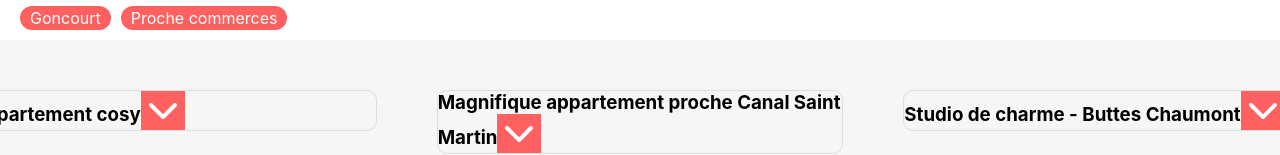
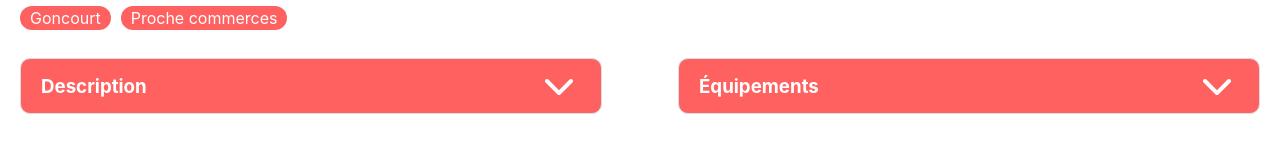
Before and after one commit to Gudule59/kasa, a React (Create React App) app: page /logement/0979876d/ in a window 1280 px wide. Shown: the part 664-819 px from the top of the page. Built offline with nearby package versions, Linux system fonts and the light colour scheme.

Commit message:
maj collapse

```diff
--- a/src/Components/Collapse/Collapse.js
+++ b/src/Components/Collapse/Collapse.js
@@ -1,47 +1,35 @@
-import React, { useState } from 'react';
+import React from 'react';
 import { FontAwesomeIcon } from '@fortawesome/react-fontawesome';
 import { faChevronUp, faChevronDown } from '@fortawesome/free-solid-svg-icons';
 import './Collapse.scss';
 
-function Collapse({ data }) {
-    const [openCollapsibleId, setOpenCollapsibleId] = useState(null);
+function Collapse({ title, content }) {
+    const [isOpen, setIsOpen] = React.useState(false);
 
-    const toggleCollapse = (id) => {
-        setOpenCollapsibleId(openCollapsibleId === id ? null : id);
+    const toggleCollapse = () => {
+        setIsOpen(!isOpen);
     };
 
     return (
-        <section className="Collapse">
-            <div className='grid-container'>
-                {data.map((item) => (
-                    <div key={item.id}>
-                        <h3 className='grid-item img' onClick={() => toggleCollapse(item.id)}>
-                            {item.title || item.label}
+        <div className='Collapse'>
+        <div className="grid-container3 ">
+            <h3 className="grid-item2" onClick={toggleCollapse}>
+                {title}
                 <button type="button" className="btnCollapsecible">
-                                {openCollapsibleId === item.id ? (
+                    {isOpen ? (
                         <FontAwesomeIcon icon={faChevronUp} />
                     ) : (
                         <FontAwesomeIcon icon={faChevronDown} />
                     )}
                 </button>
             </h3>
-                        {openCollapsibleId === item.id && (
+            {isOpen && (
                 <div className="contentBox">
-                                {item.content && <p>{item.content}</p>}
-                                {item.description && <p>{item.description}</p>}
-                                {item.equipments && (
-                                    <ul>
-                                        {item.equipments.map((equipment, index) => (
-                                            <li key={index}>{equipment}</li>
-                                        ))}
-                                    </ul>
-                                )}
+                    {content}
                 </div>
             )}
         </div>
-                ))}
          </div>
-        </section>
     );
 }
 
--- a/src/Components/Gallery/Gallery.js
+++ b/src/Components/Gallery/Gallery.js
@@ -49,7 +49,15 @@ function Gallery() {
 
 
             <article >
-      <div ><Collapse data={data} /></div>
+            <div className='logementCollapse'>
+            <div className='collapse'>
+                    <Collapse title="Description" content={<p>{logement.description}</p>} />
+                    </div>
+                    <div className='collapse'>
+
+                    <Collapse title="Équipements" content={<ul>{logement.equipments.map((equipment, index) => <li key={index}>{equipment}</li>)}</ul>} />
+                </div>
+                </div>
 
       </article >
     </section>
--- a/src/Components/Gallery/Gallery.scss
+++ b/src/Components/Gallery/Gallery.scss
@@ -19,8 +19,16 @@ border: none;
     align-items:center;
     justify-content:space-between;
 
+}
+
+.logementCollapse{
+    width: 1240px;
+    display: flex;
+    flex-direction: row;
+    justify-content:space-between;
 
 }
+
 .host{
 display: flex;
 
@@ -48,3 +56,8 @@ font-size: 18px;
 
 
 }
+
+.collapse{
+    width: 582px;
+
+}
--- a/src/Components/Pages/Apropos.js
+++ b/src/Components/Pages/Apropos.js
@@ -11,7 +11,9 @@ function Home() {
         <div>
             <Banner />
             <Card imageSource={Imageaccueil2} />
-      <Collapse data={item} />
+            {item.map(({ id, title, content }) => (
+                <Collapse key={id} title={title} content={<p>{content}</p>} />
+            ))}
             <Footer />
         </div>
     );
```
Also changed, not shown: src/Components/CollapseLogement/Collapse/Collapse.scss (line endings or trailing spaces). Lines whose indentation alone changed are shown as unchanged.
